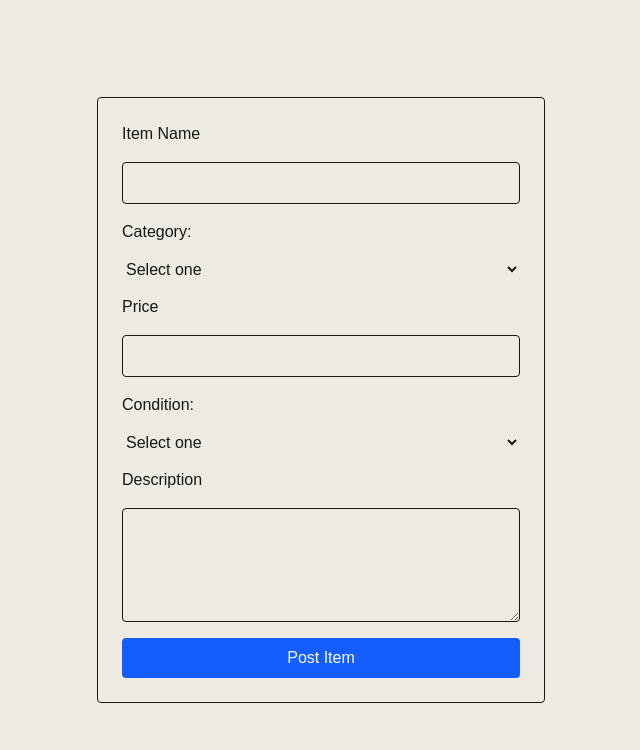
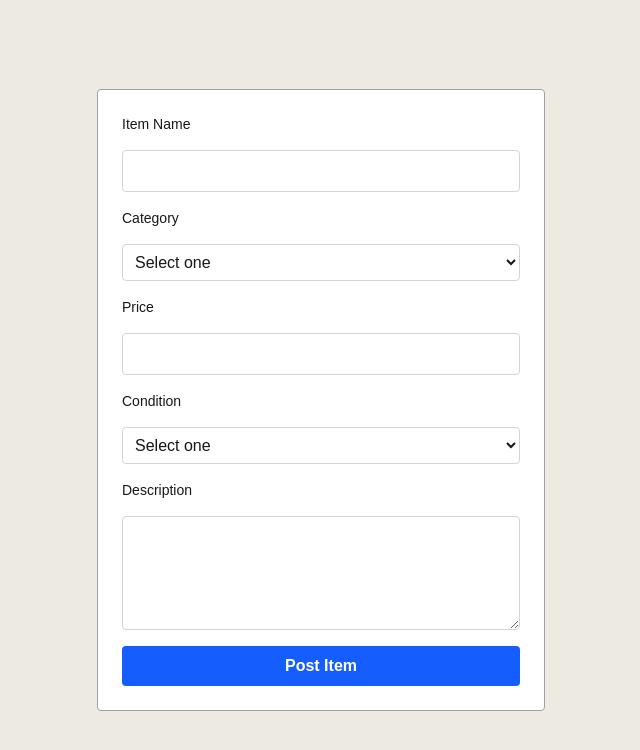
Before and after one commit to MikAFForm/BUtique, a Next.js app: page /post in a window 1280 px wide. Shown: the top 750 px of the page, without its empty margins (319-959 px from the left). Built offline with nearby package versions, Linux system fonts and the light colour scheme.

Commit message:
Improve /post form contrast for dark mode

```diff
--- a/app/post/page.tsx
+++ b/app/post/page.tsx
@@ -1,29 +1,39 @@
 export default function PostPage() {
   return (
-    <div className="flex min-h-screen items-center justify-center bg-[rgb(237,234,226)]">
+    <div className="flex min-h-screen items-center justify-center bg-[rgb(237,234,226)] dark:bg-black dark:text-zinc-50">
       <form
         action="/api/post-item"
         method="POST"
-        className="flex w-full max-w-md flex-col gap-4 rounded border p-6"
+        className="flex w-full max-w-md flex-col gap-4 rounded border border-zinc-400 bg-white p-6 dark:border-zinc-800 dark:bg-zinc-900"
       >
-        <label htmlFor="title">Item Name</label>
+        <label htmlFor="title" className="text-sm font-medium">
+          Item Name
+        </label>
         <input
           type="text"
           id="title"
           name="title"
           required
-          className="rounded border p-2"
+          className="rounded border border-zinc-300 p-2 dark:border-zinc-700 dark:bg-zinc-800"
         />
 
-        <label htmlFor="category">Category:</label>
-        <select id="category" name="category">
+        <label htmlFor="category" className="text-sm font-medium">
+          Category
+        </label>
+        <select
+          id="category"
+          name="category"
+          className="rounded border border-zinc-300 p-2 dark:border-zinc-700 dark:bg-zinc-800"
+        >
           <option value="">Select one</option>
           <option value="clothing">Clothing</option>
           <option value="appliance">Appliance</option>
           <option value="stationery">Stationery</option>
         </select>
 
-        <label htmlFor="price">Price</label>
+        <label htmlFor="price" className="text-sm font-medium">
+          Price
+        </label>
         <input
           type="number"
           id="price"
@@ -31,27 +41,38 @@ export default function PostPage() {
           step="0.01"
           min="0"
           required
-          className="rounded border p-2"
+          className="rounded border border-zinc-300 p-2 dark:border-zinc-700 dark:bg-zinc-800"
         />
 
-        <label htmlFor="condition">Condition:</label>
-        <select id="condition" name="condition">
+        <label htmlFor="condition" className="text-sm font-medium">
+          Condition
+        </label>
+        <select
+          id="condition"
+          name="condition"
+          className="rounded border border-zinc-300 p-2 dark:border-zinc-700 dark:bg-zinc-800"
+        >
           <option value="">Select one</option>
           <option value="good">Good</option>
           <option value="alright">Alright</option>
           <option value="bad">Bad</option>
         </select>
 
-        <label htmlFor="description">Description</label>
+        <label htmlFor="description" className="text-sm font-medium">
+          Description
+        </label>
         <textarea
           id="description"
           name="description"
           rows={4}
           required
-          className="rounded border p-2"
+          className="rounded border border-zinc-300 p-2 dark:border-zinc-700 dark:bg-zinc-800"
         ></textarea>
 
-        <button type="submit" className="rounded bg-blue-600 p-2 text-white">
+        <button
+          type="submit"
+          className="rounded bg-blue-600 p-2 font-semibold text-white hover:bg-blue-700 dark:bg-emerald-600 dark:hover:bg-emerald-500"
+        >
           Post Item
         </button>
       </form>
```
